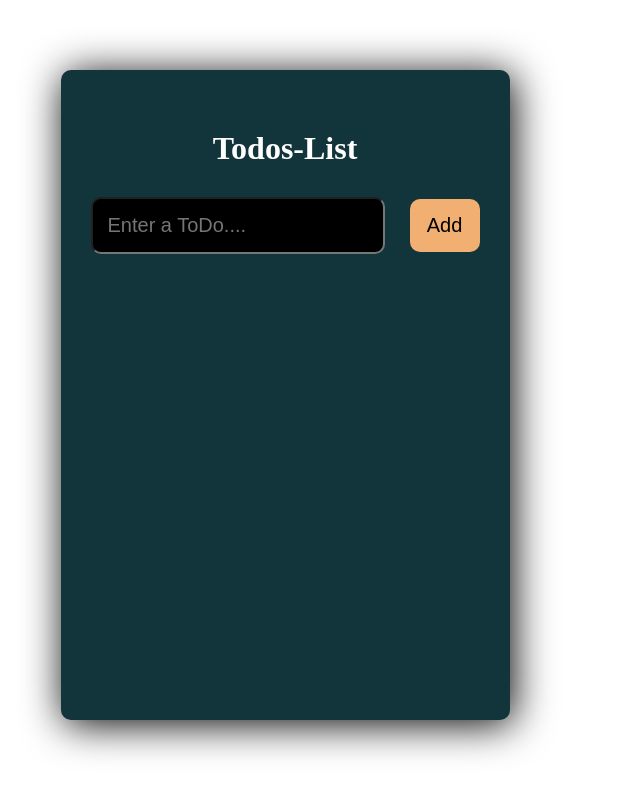
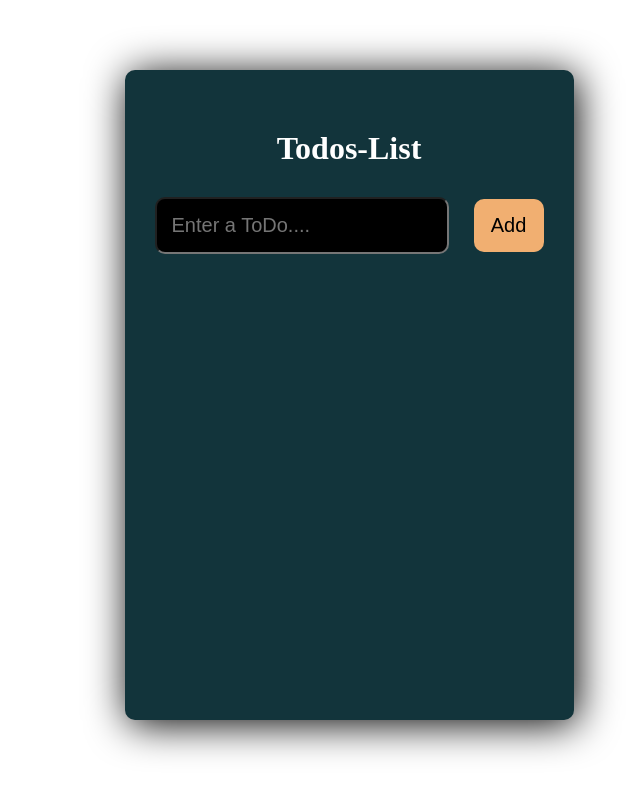
Before and after one commit to devacunetixtech/reactTodoApp, a React (Create React App) app: page / in a window 1280 px wide. Shown: the top 794 px of the page, without its empty margins (227-867 px from the left). Built offline with nearby package versions, Linux system fonts and the light colour scheme.

Commit message:
page resp

```diff
--- a/src/App.css
+++ b/src/App.css
@@ -3,7 +3,7 @@
   padding:0;
 }
 .container{
-  width:80vw;
+  width:90vw;
   display:flex;
   align-items:center;
   justify-content:center;
@@ -12,8 +12,7 @@
 }
 .app-wrapper{
   background-color:#12343b;
-  max-width:80vw;
-  /* width:85vw; */
+  max-width:85vw;
   min-height:650px;
   padding:30px;
   box-sizing:border-box;
```
